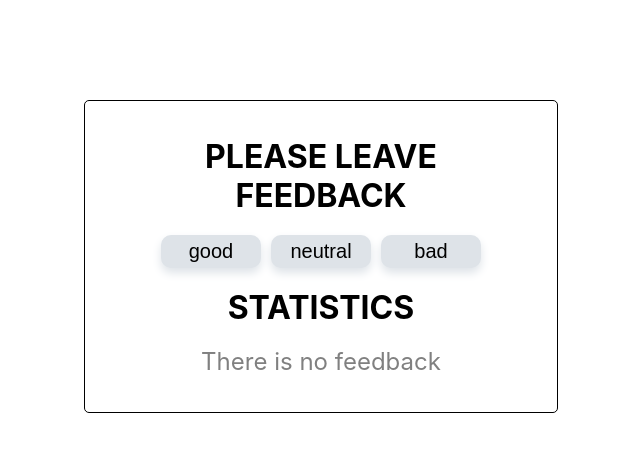
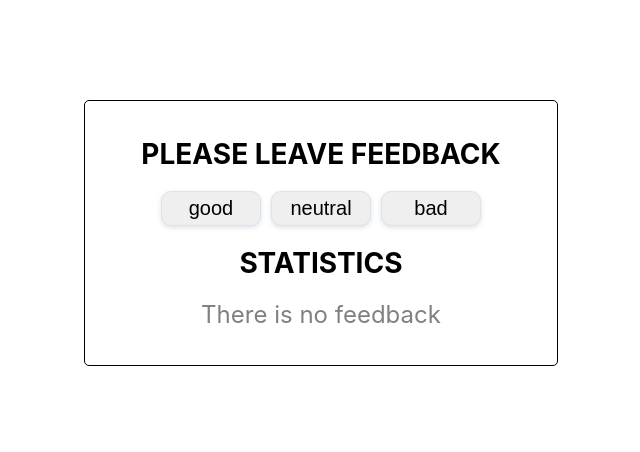
Before and after one commit to igorivnaolga/goit-react-woolf-hw-02-feedback, a React (Create React App) app: page / in a window 1280 px wide. Shown: the top 452 px of the page, without its empty margins (319-959 px from the left). Built offline with nearby package versions, Linux system fonts and the light colour scheme.

Commit message:
change styles

```diff
--- a/src/components/FeedbackOptions/FeedbackOptions.styled.js
+++ b/src/components/FeedbackOptions/FeedbackOptions.styled.js
@@ -13,9 +13,8 @@ export const Button = styled.button`
   font-size: 20px;
   padding: 5px;
   border-radius: 10px;
-  border: none;
-  background-color: #dee3e8;
-  box-shadow: 0 5px 10px #dee3e8;
+  border: 1px solid #dee3e8;
+  box-shadow: 0 2px 5px #dee3e8;
 
   &:hover,
   &:focus {
--- a/src/components/Section/Section.styled.js
+++ b/src/components/Section/Section.styled.js
@@ -2,7 +2,7 @@ import styled from 'styled-components';
 
 export const Title = styled.h2`
   text-align: center;
-  font-size: 32px;
+  font-size: 28px;
   color: #000;
   text-transform: uppercase;
 `;
```
